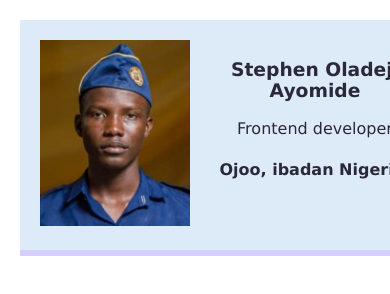
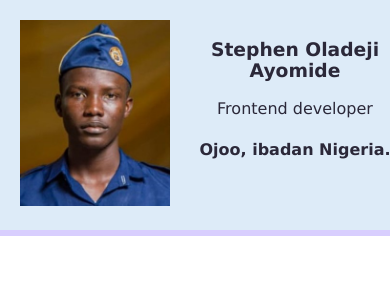
Before and after one commit to Oladeji-Stephen-Ayomide/Business_card, a plain HTML site: page index.html in a window 390 px wide. Shown: the top 294 px of the page. Drawn offline with Linux system fonts and the light colour scheme.

Commit message:
This is the correction of the responsiveness

```diff
--- a/portfolio.css
+++ b/portfolio.css
@@ -1,6 +1,8 @@
 body {
-  margin: 20px;
+  margin: 0;
   font-family: Verdana, Geneva, Tahoma, sans-serif;
+  height: 100vh;
+  width: 100vw;
 }
 
 .profile-picture {
```
